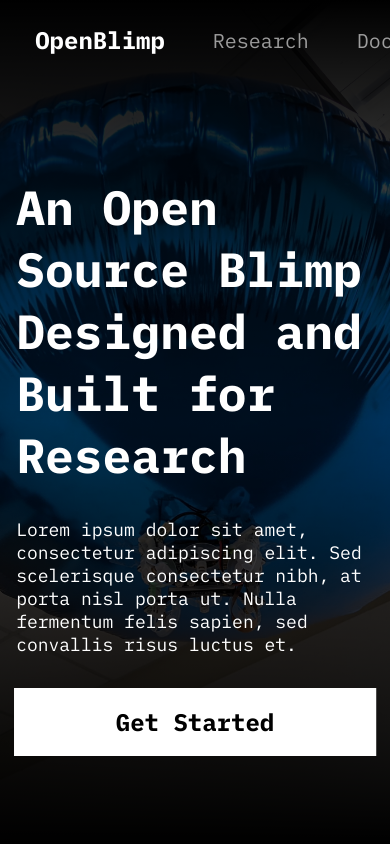
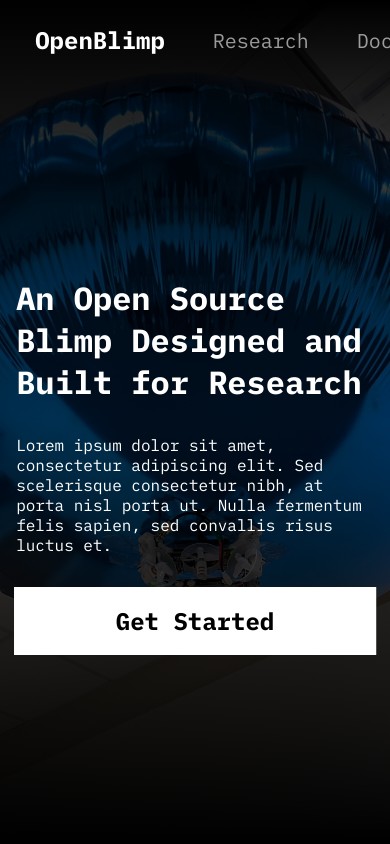
Before and after one commit to jasonxuyang/open-blimp-website, a Next.js app: page /home in a window 390 px wide. Shown: the top 844 px of the page. Built offline with nearby package versions, Linux system fonts and the light colour scheme; a web font is replaced by a local one.

Commit message:
fix font size on mobile

```diff
--- a/styles/components/icon-block.module.scss
+++ b/styles/components/icon-block.module.scss
@@ -13,7 +13,7 @@
 
   a {
     font-family: "mb";
-    font-size: 24px;
+    font-size: $h3;
     width: calc($columnWidth * 3 + $columnGutter * 2);
   }
 }
@@ -31,6 +31,7 @@
 
     a {
       width: calc($columnWidthMobile * 3 + $columnGutterMobile * 2);
+      font-size: $h3Mobile;
     }
   }
 }
--- a/styles/globals.scss
+++ b/styles/globals.scss
@@ -136,3 +136,18 @@ p {
 .bold {
   font-family: "mb";
 }
+
+@media only screen and (max-width: 960px) {
+  h1 {
+    font-size: $h1Mobile;
+  }
+  h2 {
+    font-size: $h2Mobile;
+  }
+  h3 {
+    font-size: $h3Mobile;
+  }
+  p {
+    font-size: $pMobile;
+  }
+}
--- a/styles/variables.scss
+++ b/styles/variables.scss
@@ -14,10 +14,10 @@ $h2: 32px;
 $h3: 24px;
 $p: 18px;
 
-$h1Mobile: 22.4vw;
-$h2Mobile: 8.533vw;
-$h3Mobile: 6.4vw;
-$pMobile: 4.267vw;
+$h1Mobile: 32px;
+$h2Mobile: 24px;
+$h3Mobile: 20px;
+$pMobile: 16px;
 
 $m6: 6px;
 $m12: 12px;
```
